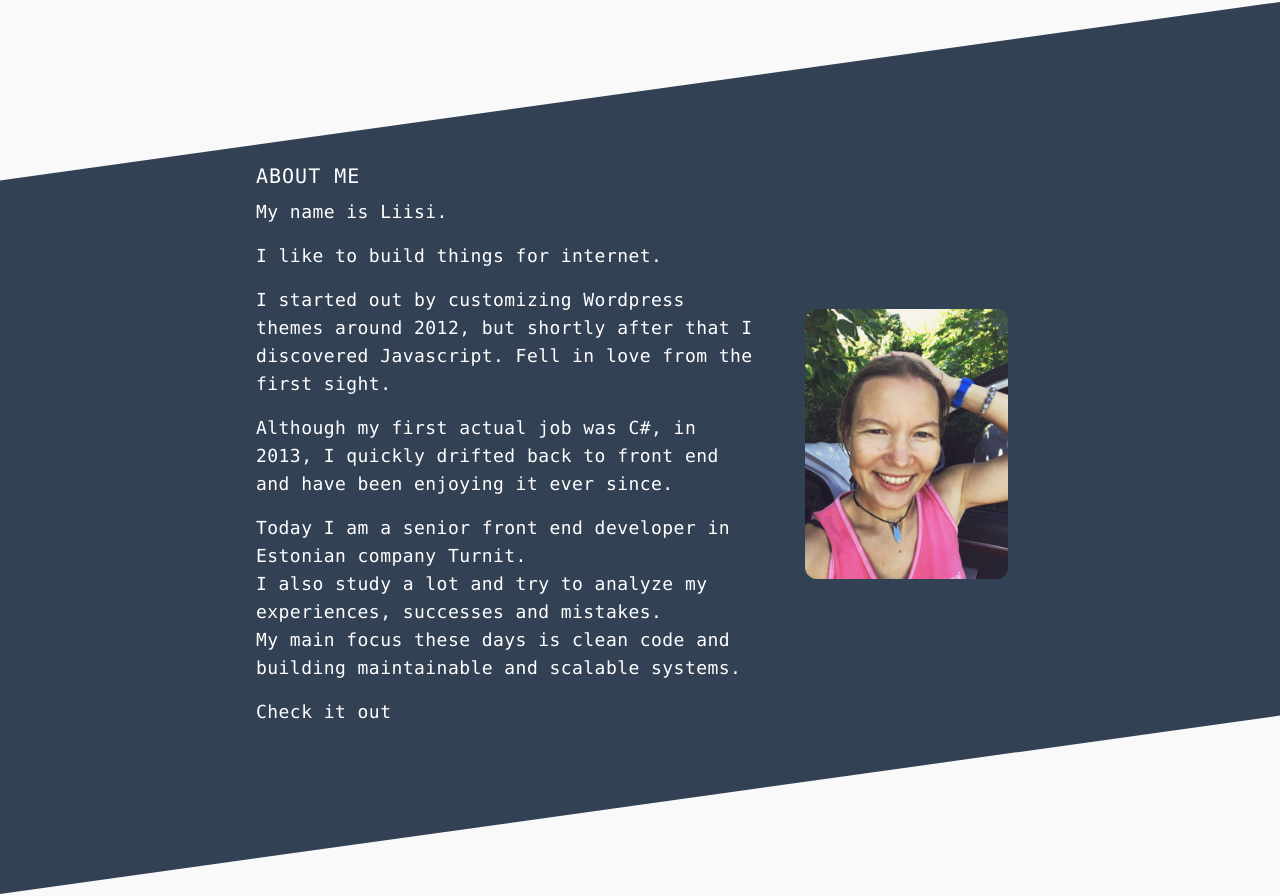
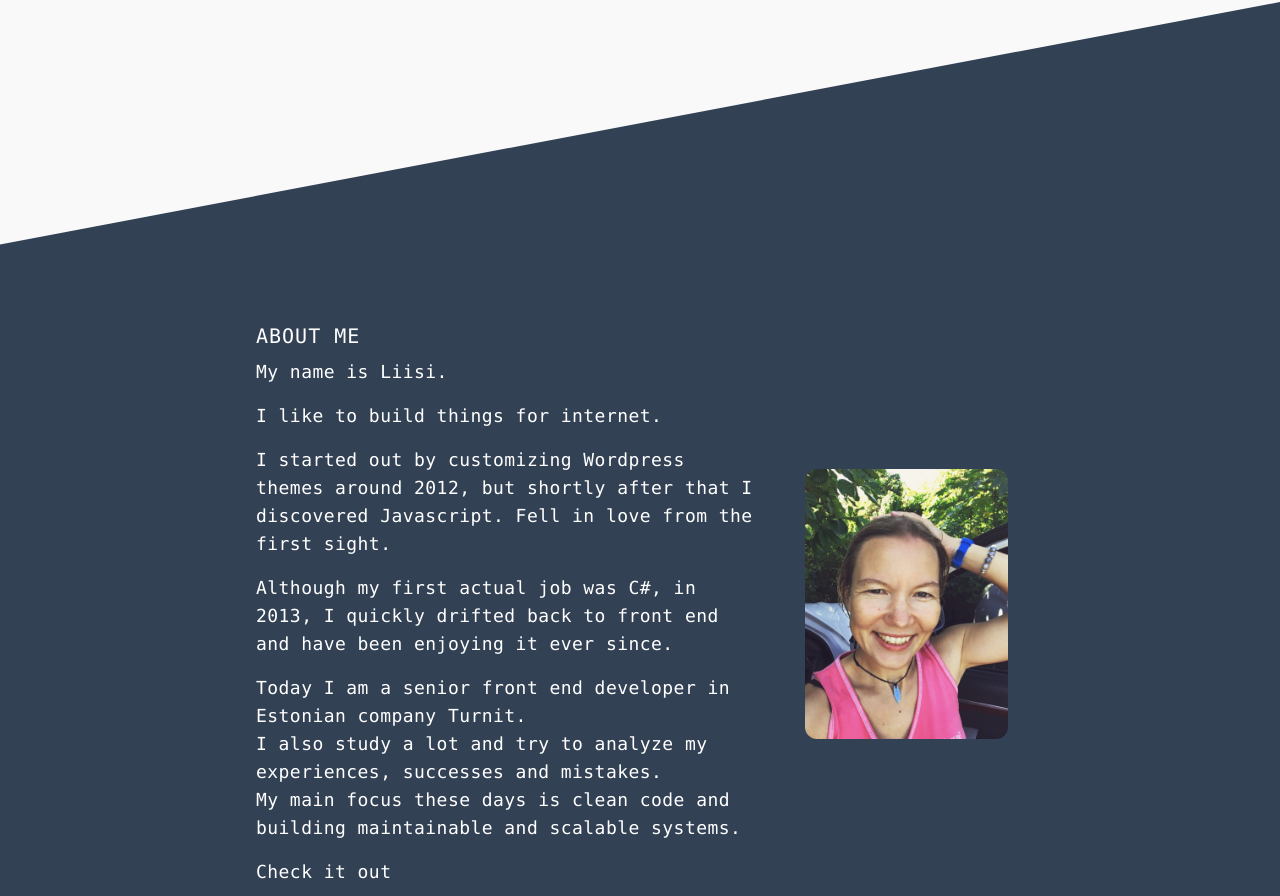
Before and after one commit to liisi29/portfolio, a Next.js app: page / in a window 1280 px wide. Shown: the part 878-1774 px from the top of the page. Built offline with nearby package versions, Linux system fonts and the light colour scheme.

Commit message:
Skew only big screens

```diff
--- a/components/about/About.tsx
+++ b/components/about/About.tsx
@@ -7,7 +7,7 @@ function About() {
 
   return (
     <section id="about" className="_bg-skew">
-      <article>
+      <article className="py-40">
         <div className="col-span-2">
           <p className="uppercase text-xl tracking-wider text-white">
             About me
--- a/components/elements/cloud/Cloud.tsx
+++ b/components/elements/cloud/Cloud.tsx
@@ -20,7 +20,7 @@ function Cloud({
 
   return (
     <div
-      className={`hidden md:block ${horizontal1} ${vertical1} h-[30rem] lg:h-full w-2/5 w-max-[30%] relative lg:absolute`}
+      className={`hidden lg:block ${horizontal1} ${vertical1} h-[30rem] lg:h-full w-2/5 w-max-[30%] relative lg:absolute`}
     >
       {items.map((el, i) => (
         <div
--- a/pages/index.tsx
+++ b/pages/index.tsx
@@ -19,10 +19,6 @@ export default function Home() {
       </Head>
       <NavBar />
       <Main />
-      <div className="block lg:hidden">
-        <SkillCloud />
-        <EduCloud />
-      </div>
       <About />
       <Work />
       <Contact />
--- a/styles/globals.css
+++ b/styles/globals.css
@@ -23,7 +23,7 @@ html {
     @apply cursor-pointer
   }
   section {
-    @apply w-full p-2 flex items-center relative py-[2rem] px-[20%]
+    @apply w-full flex items-center relative py-[2rem] px-[20%]
   }
   article {
     @apply max-w-[1240px] m-auto md:grid grid-cols-3 gap-8
@@ -52,9 +52,12 @@ html {
 
 }
 @layer utilities {
-  ._bg-skew {
-    clip-path: polygon(0 20%, 100% 0, 100% 80%, 0 100%);
-  }
+  @screen lg{
+    ._bg-skew {
+      clip-path: polygon(0 20%, 100% 0, 100% 80%, 0 100%);
+    }
+}
+
   ._link {
     @apply hover:scale-110 ease-in duration-100 cursor-pointer
   }
```
